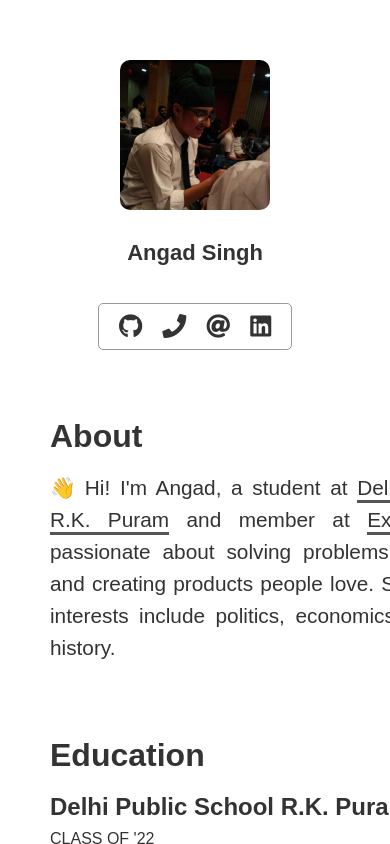
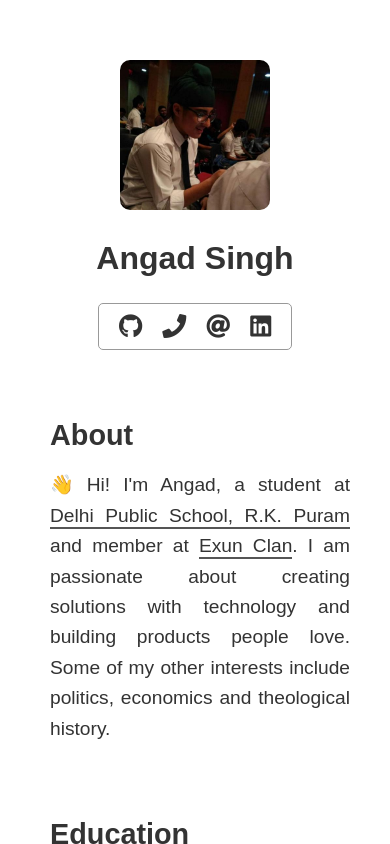
Before and after one commit to dotangad/angad.dev, a React (Create React App) app: page / in a window 390 px wide. Built offline with nearby package versions, Linux system fonts and the light colour scheme; a web font is replaced by a local one.

Commit message:
Progress on responsiveness

```diff
--- a/src/App.css
+++ b/src/App.css
@@ -60,7 +60,23 @@
     margin: 0 10px;
   }
   .content {
+    width: 400px;
     height: auto;
     margin: 0 auto;
+    font-size: 1.2rem !important;
+    line-height: 1.9rem !important;
+  }
+  .schoolname {
+    font-size: 1.2rem !important;
+  }
+  .schooldesc {
+    font-size: 0.9rem !important;
+    margin-bottom: 5px !important;
+  }
+  .section-header {
+    font-size: 1.8rem !important;
+  }
+  a {
+    border-bottom-width: 2px !important;
   }
 }
--- a/src/components/Content.js
+++ b/src/components/Content.js
@@ -15,7 +15,7 @@ const BodyP = styled.p`
 
 const About = () => (
   <Section id="about">
-    <SectionHeader>About</SectionHeader>
+    <SectionHeader className="section-header">About</SectionHeader>
     <BodyP>
       <span aria-label="Wave" role="img" style={{ marginRight: '5px' }}>
         👋
@@ -28,7 +28,7 @@ const About = () => (
       <Link target="__blank" href="https://exunclan.com">
         Exun Clan
       </Link>
-      . I am passionate about solving problems with technology and creating
+      . I am passionate about creating solutions with technology and building
       products people love. Some of my other interests include politics,
       economics and theological history.
     </BodyP>
@@ -49,10 +49,12 @@ const SchoolDesc = styled.div`
 
 const Education = () => (
   <Section id="education">
-    <SectionHeader>Education</SectionHeader>
+    <SectionHeader className="section-header">Education</SectionHeader>
     <div>
-      <SchoolName>Delhi Public School R.K. Puram</SchoolName>
-      <SchoolDesc>Class of '22</SchoolDesc>
+      <SchoolName className="schoolname">
+        Delhi Public School R.K. Puram
+      </SchoolName>
+      <SchoolDesc className="schooldesc">Class of '22</SchoolDesc>
       <BodyP>
         I study in the 9th Grade at Delhi Public School, R.K. Puram. I am an
         active member of my high school's computer club,{' '}
@@ -72,7 +74,7 @@ const Education = () => (
 
 const Skills = () => (
   <Section id="skills">
-    <SectionHeader>Skills</SectionHeader>
+    <SectionHeader className="section-header">Skills</SectionHeader>
     <BodyP>
       I'm proficient in <strong>Node.js</strong>, <strong>React.js</strong>,{' '}
       <strong>PHP</strong> and <strong>Koa.js</strong>. I can also use vanilla
--- a/src/components/Sidebar.js
+++ b/src/components/Sidebar.js
@@ -27,7 +27,7 @@ const AngadImg = styled.img`
 
 const Name = styled.div`
   margin-top: 30px;
-  font-size: 22px;
+  font-size: 2rem;
   font-weight: bold;
 `
 
@@ -71,7 +71,7 @@ const SocialIcon = styled.i`
 
 export default () => (
   <Sidebar className="sidebar">
-    <Intro>
+    <Intro className="intro">
       <AngadImg alt="Angad Singh" src={Angad} />
       <Name>Angad Singh</Name>
     </Intro>
@@ -93,7 +93,7 @@ export default () => (
 
     <SocialIconContainer className="social">
       {config.social.map((icon, i) => (
-        <SocialIconA key={i} href={icon.link}>
+        <SocialIconA target="__blank" key={i} href={icon.link}>
           <SocialIcon className={icon.fa} />
         </SocialIconA>
       ))}
```
